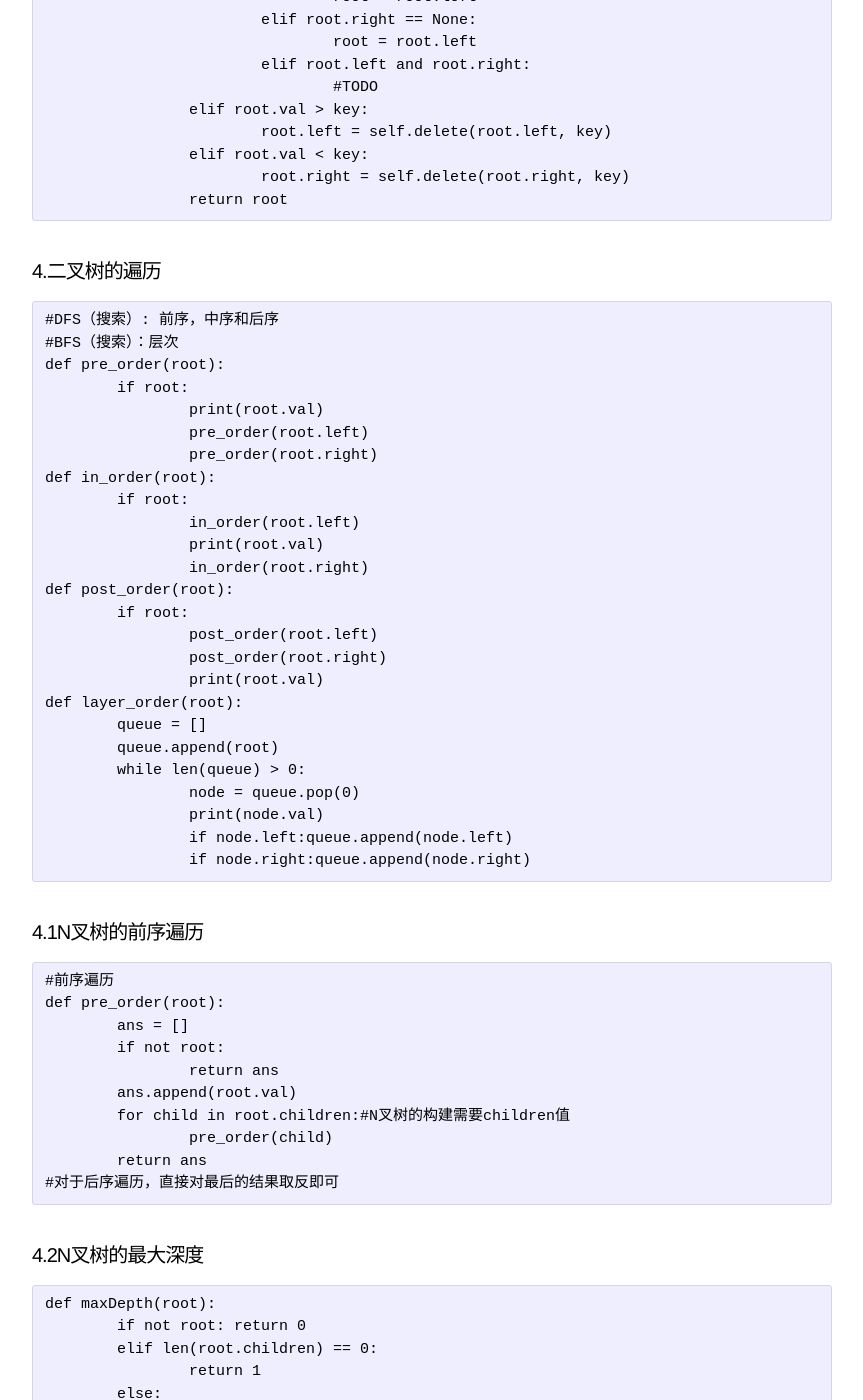
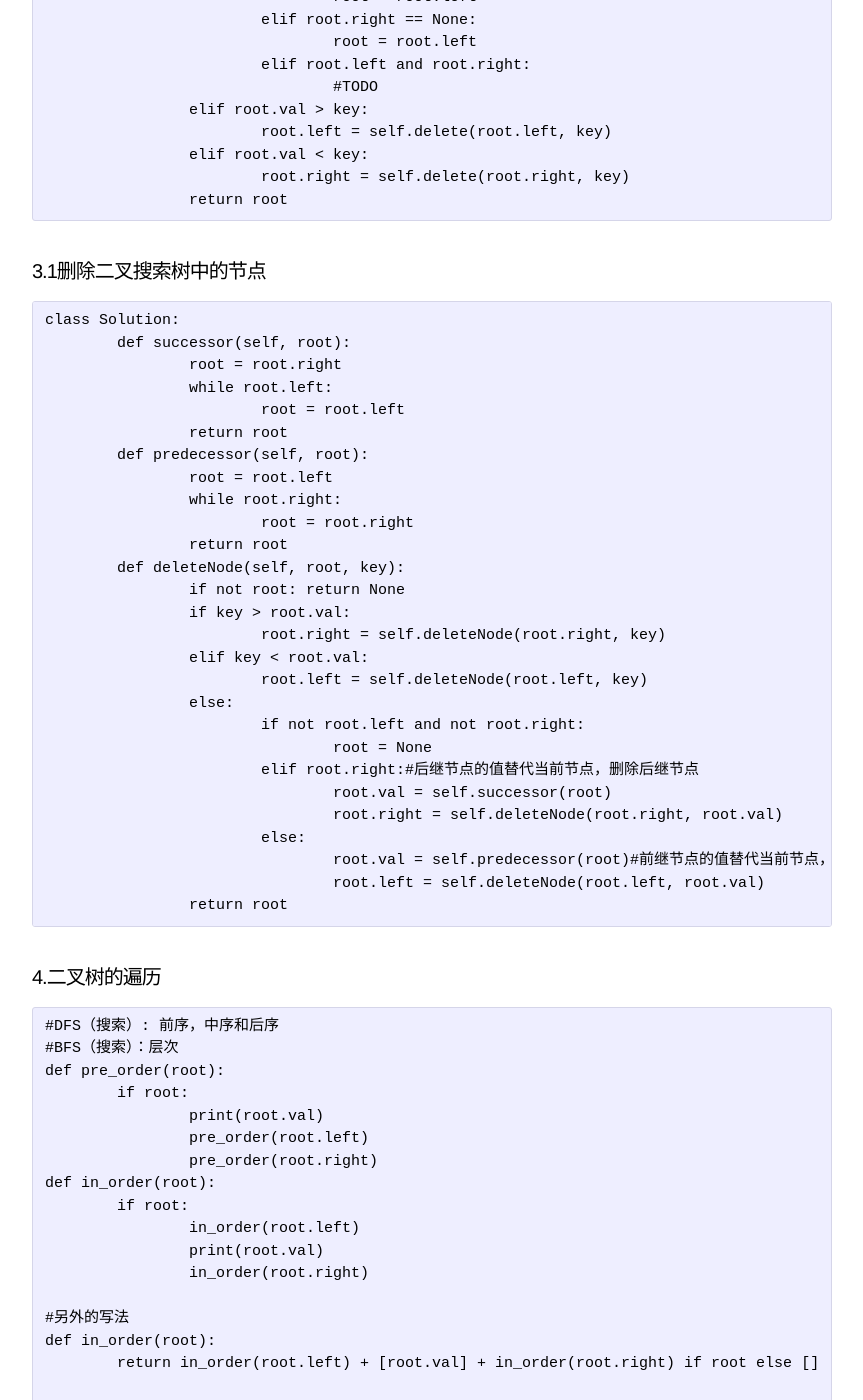
Before and after one commit to zhpmatrix/zhpmatrix.github.io, a Jekyll site: the page built from _posts/2019-01-02-leetcode-review.md, in a window 1280 px wide and 1400 px high, scrolled down 3095 px. Shown: the whole window, without its empty margins (208-1071 px from the left). Built offline with Jekyll 4.4.1, drawn with Linux system fonts in a browser that asks for light colours; comment, search, counter and statistics services are not loaded; some of the changed text lies outside the part shown.

Commit message:
update blog

````diff
--- a/_posts/2019-01-02-leetcode-review.md
+++ b/_posts/2019-01-02-leetcode-review.md
@@ -145,6 +145,38 @@ class BinaryTree:
 		return root
 ```
 
+#### 3.1删除二叉搜索树中的节点
+
+```
+class Solution:
+	def successor(self, root):
+		root = root.right
+		while root.left:
+			root = root.left
+		return root
+	def predecessor(self, root):
+		root = root.left
+		while root.right:
+			root = root.right
+		return root
+	def deleteNode(self, root, key):
+		if not root: return None
+		if key > root.val:
+			root.right = self.deleteNode(root.right, key)
+		elif key < root.val:
+			root.left = self.deleteNode(root.left, key)
+		else:
+			if not root.left and not root.right:
+				root = None
+			elif root.right:#后继节点的值替代当前节点，删除后继节点
+				root.val = self.successor(root)
+				root.right = self.deleteNode(root.right, root.val)
+			else:
+				root.val = self.predecessor(root)#前继节点的值替代当前节点，删除前继节点
+				root.left = self.deleteNode(root.left, root.val)
+		return root
+```
+
 #### 4.二叉树的遍历
 
 ```
@@ -160,6 +192,11 @@ def in_order(root):
 		in_order(root.left)
 		print(root.val)
 		in_order(root.right)
+
+#另外的写法
+def in_order(root):
+	return in_order(root.left) + [root.val] + in_order(root.right) if root else []
+
 def post_order(root):
 	if root:
 		post_order(root.left)
@@ -174,6 +211,8 @@ def layer_order(root):
 		if node.left:queue.append(node.left)
 		if node.right:queue.append(node.right)
 ```
+
+TIPS：实现层次遍历二叉树，奇数层从左向右遍历，偶数层从右向左遍历
 
 #### 4.1N叉树的前序遍历
 
@@ -458,6 +499,25 @@ def findKthLargest(nums, k)->int:
 	return -1 * heapq.heappop(nums)
 ```
 
+#### 16.1.数组中前K个高频元素
+
+```
+def topKFrequent(nums, k):
+	return [e[0] for e in collections.Counter(nums).most_common(k)]
+```
+
+```
+def topKFrequent(nums, k):
+	dic = collections.Counter(nums)
+	heap, ans = [], []
+	for i in dic:
+		heapq.heappush(heap, (-dic[i],i))
+	for _ in range(k):
+		ans.append(heapq.heappop(heap)[1])
+	return ans
+```
+
+
 #### 17.最长公共子串
 
 ```
@@ -569,3 +629,99 @@ def lengthOfLIS(nums)->int:
 				dp[i] = max(dp[j]+1, dp[i])
 	return max(dp)
 ```
+#### 23.验证是否是二叉搜索树
+
+```
+def isValidBST(root):
+	def dfs(node, min_val, max_val):
+		if not node: return True
+		if not min_val < node.val < max_val:
+			return False
+		return dfs(node.left, min_val, node.val) and dfs(node.right, node.val, max_val)
+	return dfs(root, float("-inf"), float("inf"))
+```
+
+#### 24.两数相加（链表）
+
+```
+class Solution:
+    def addTwoNumbers(self, l1: ListNode, l2: ListNode) -> ListNode:
+        # 创建一个结点值为 None 的头结点, dummy 和 p 指向头结点, dummy 用来最后返回, p 用来遍历
+        dummy = p = ListNode(None)
+        s = 0               # 初始化进位 s 为 0
+        while l1 or l2 or s:
+            # 如果 l1 或 l2 存在, 则取l1的值 + l2的值 + s(s初始为0, 如果下面有进位1, 下次加上)
+            s += (l1.val if l1 else 0) + (l2.val if l2 else 0)
+            p.next = ListNode(s % 10)       # p.next 指向新链表, 用来创建一个新的链表
+            p = p.next                      # p 向后遍历
+            s //= 10                        # 有进位情况则取模, eg. s = 18, 18 // 10 = 1
+            l1 = l1.next if l1 else None    # 如果l1存在, 则向后遍历, 否则为 None
+            l2 = l2.next if l2 else None    # 如果l2存在, 则向后遍历, 否则为 None
+        return dummy.next   # 返回 dummy 的下一个节点, 因为 dummy 指向的是空的头结点, 下一个节点才是新建链表的后序节点
+```
+
+#### 25.对称二叉树
+
+```
+def isSymmetric(root):
+	if not root: return True
+	def isSym(root1, root2):
+		#和判断两棵树是否相同的逻辑类似，区别在于递归部分代码
+		if not root1 and not root2:
+			return True
+		if root1 and root2 and root1.val == root2.val:
+			return isSym(root1.left, root2.right) and isSym(root1.right, root2.left)
+		return False
+
+	return isSym(root.left, root.right)
+```
+
+#### 25.翻转二叉树
+
+```
+def invertTree(root):
+	if not root: return root
+	left = invertTree(root.left)
+	right = invertTree(root.right)
+	root.left, root.right = right, left
+	return root
+```
+
+TIPS：分析树递归的好题目
+
+#### 26.搜索旋转排序数组
+
+```
+def search(nums, target):
+	if not nums: return -1
+	l, r = 0, len(nums)-1
+	while l <= r:
+		mid = (l+r)//2
+		if nums[mid] == target:
+			return mid
+		if nums[0] <= nums[mid]:
+			if nums[0] <= target < nums[mid]:
+				r = mid - 1
+			else:
+				l = mid  + 1
+		else:
+			if nums[mid] < target <= nums[len(nums)-1]:
+				l = mid + 1
+			else:
+				r = mid -1
+	return -1
+```
+
+#### 27.最长公共前缀
+
+```
+def longestCommonPrefix(strs):
+	res = ""
+	for tmp in zip(*strs):
+		tmp_set = set(tmp)
+		if len(tmp_set) == 1:
+			res += tmp[0]
+		else:
+			break
+	return res
+```
````
Also changed, not shown: other parts of _posts/2019-01-02-leetcode-review.md (+2 -0 lines).
